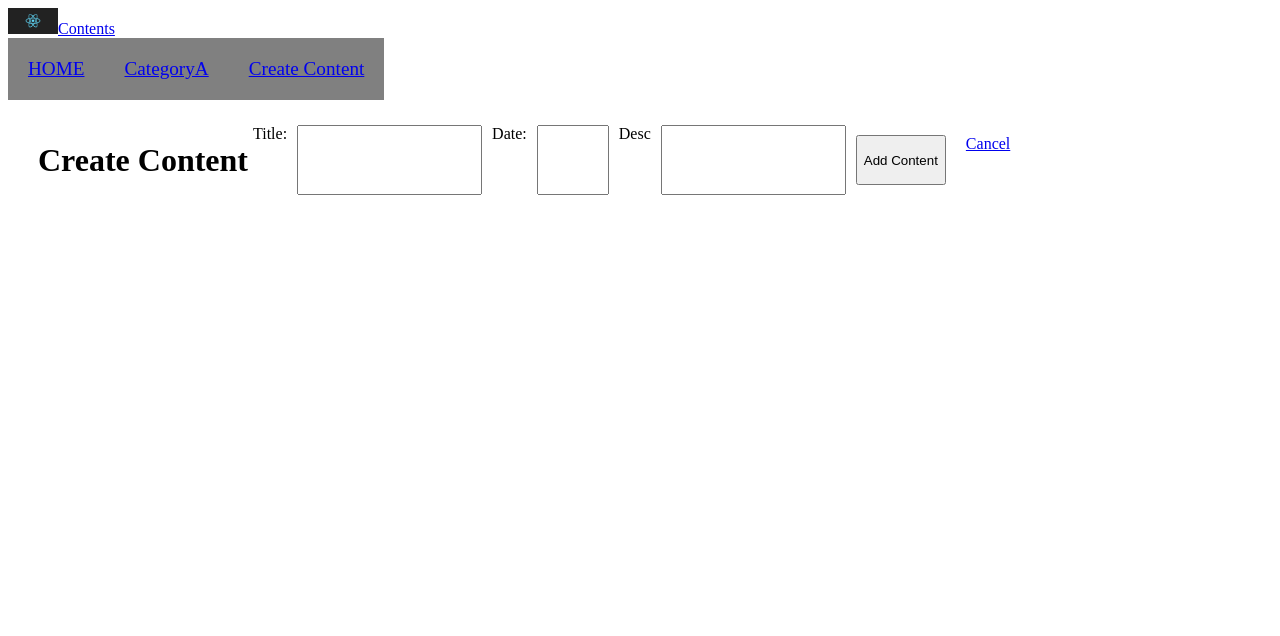
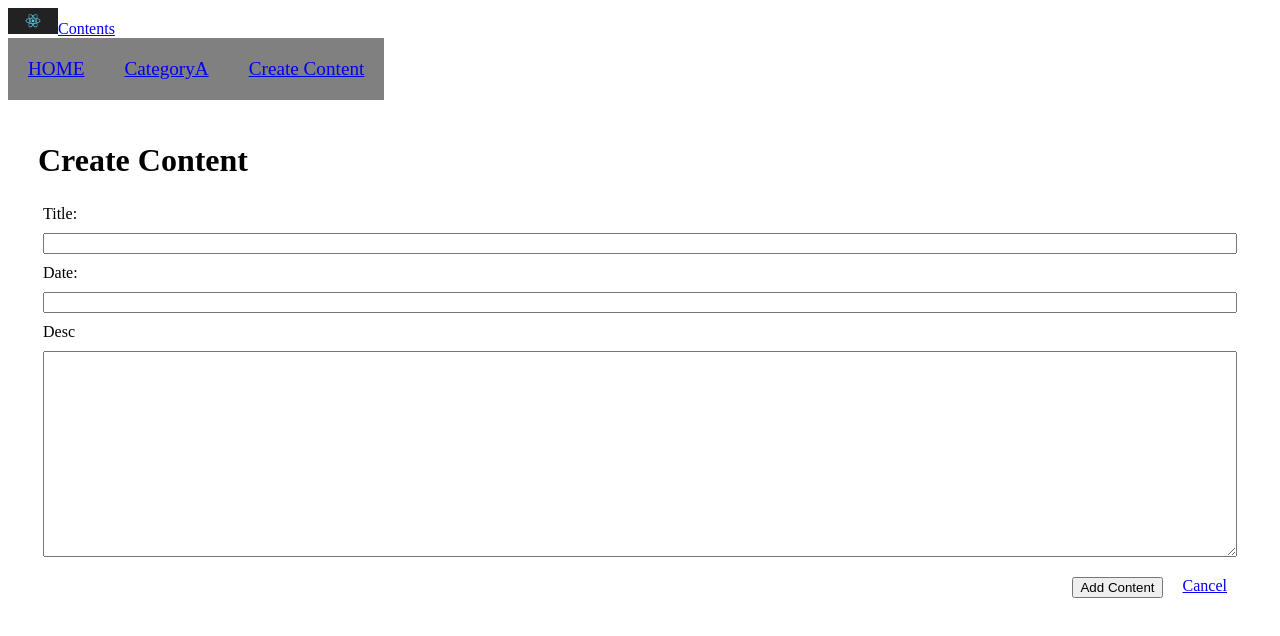
Before and after one commit to KwangJongJeon/blog-2020, a React (Create React App) app in the folder blog-2020/: page /content/create in a window 1280 px wide. Shown: the top 636 px of the page. Built offline with nearby package versions, Linux system fonts and the light colour scheme.

Commit message:
backup before change data model

```diff
--- a/blog-2020/src/pages/ContentInsert.jsx
+++ b/blog-2020/src/pages/ContentInsert.jsx
@@ -8,15 +8,16 @@ const Title = styled.h1.attrs({
 })``
 
 const Wrapper = styled.div.attrs({
-    className: 'form-group',
+    className: 'flex-container',
 })`
     display: flex;
+    flex-wrap: wrap;
+    flex-direction: column;
     margin: 0 30px;
 `
 
-
 const Label = styled.label`
-    display: inline;
+    display: flex;
     margin: 5px;
 
 `
@@ -28,6 +29,21 @@ const InputText = styled.input.attrs({
     margin: 5px;
 `
 
+const InputDesc = styled.textarea.attrs({
+    className: 'form-control',
+})`
+    height: 200px;
+    margin: 5px;
+
+`
+
+const ButtonContainer = styled.div.attrs({
+
+})`
+    display: flex;
+    justify-content: flex-end;
+`
+
 const Button = styled.button.attrs({
     className: `btn btn-primary`,
 })`
@@ -37,8 +53,10 @@ const Button = styled.button.attrs({
 const CancelButton = styled.a.attrs({
     className: `btn btn-danger`,
 })`
-    margin: 15px 15px 15px 5px
+    margin: 15px 15px 15px 5px;
+    align-items:flex-end;
 `
+
 
 
 class ContentInsert extends Component {
@@ -65,7 +83,7 @@ class ContentInsert extends Component {
             this.setState({ rating })
     }
 
-    handleChangeInputdesc = async event => {
+    handleChangeInputDesc = async event => {
         const desc = event.target.value;
         this.setState({ desc })
     }
@@ -74,7 +92,7 @@ class ContentInsert extends Component {
         const { title, rating, desc } = this.state
         const arrayDesc = desc.split('/');
         const payload = { title, rating, desc: arrayDesc }
-
+        console.log("payload", payload)
         await api.insertContent(payload).then(rest => {
             window.alert(`Content inserted successfully`)
             this.setState({
@@ -112,14 +130,16 @@ class ContentInsert extends Component {
                 />
 
                 <Label>Desc</Label>
-                <InputText
+                <InputDesc
                     type="text"
                     value={desc}
-                    onChange={this.handleChangeInputdesc}
+                    onChange={this.handleChangeInputDesc}
                 />
 
-                <Button onClick={this.handleIncludeContent}>Add Content</Button>
-                <CancelButton href={'/content/list'}>Cancel</CancelButton>
+                <ButtonContainer>
+                    <Button onClick={this.handleIncludeContent}>Add Content</Button>
+                    <CancelButton href={'/content/list'}>Cancel</CancelButton>
+                </ButtonContainer>
             </Wrapper>
         )
     }
```
